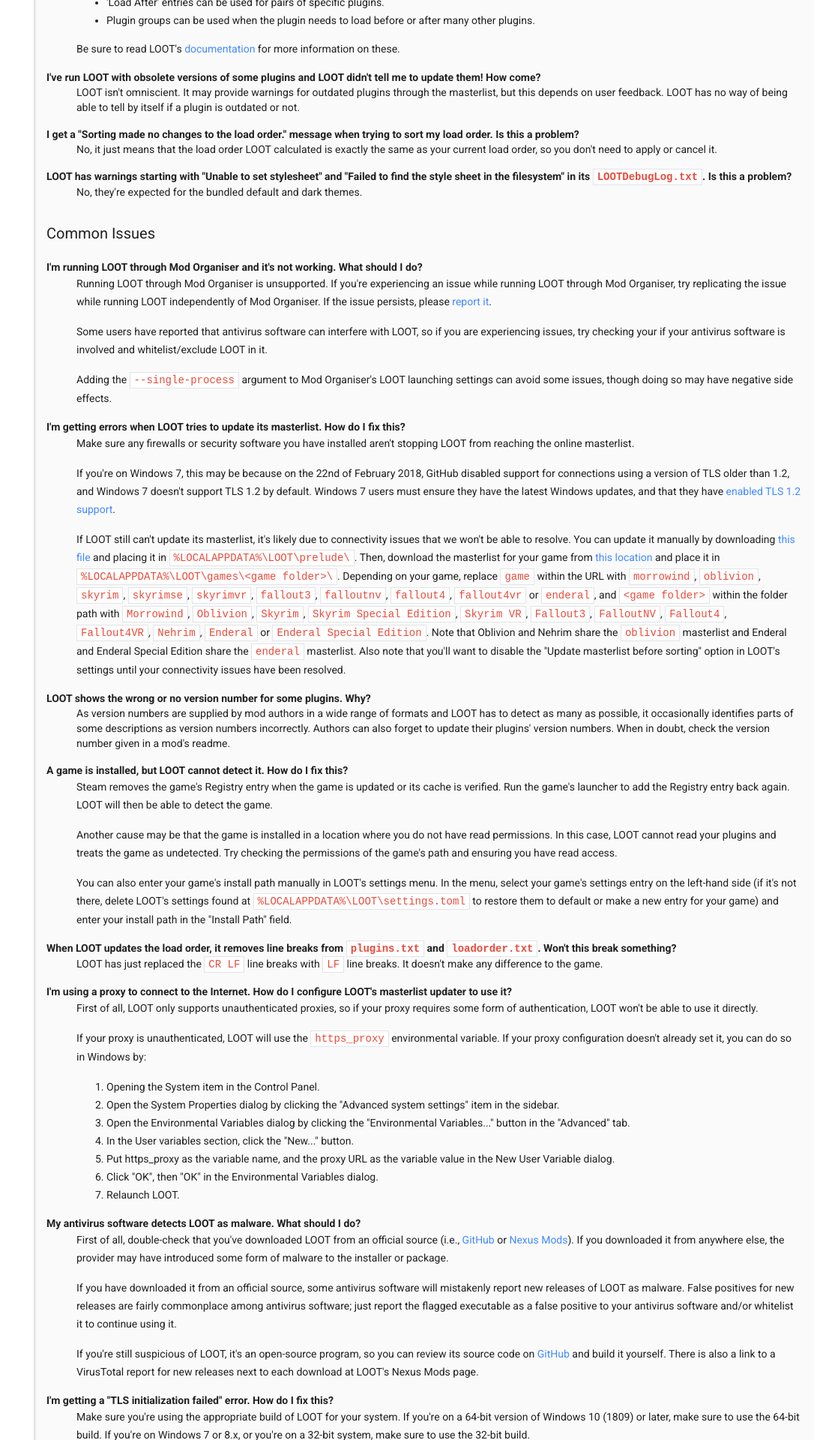
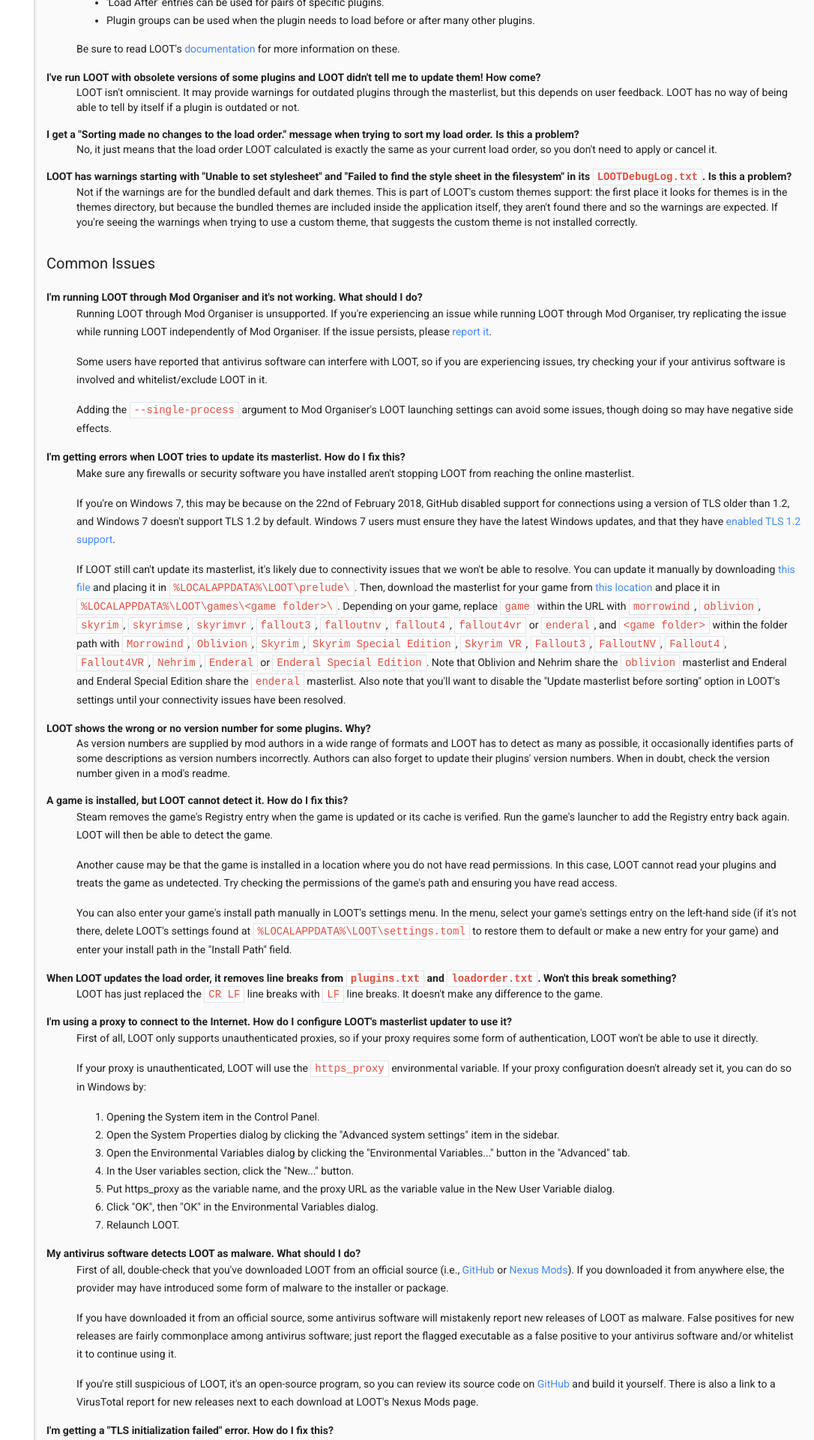
Before and after one commit to loot/loot.github.io, a Jekyll site: the page built from docs/help/LOOT-FAQs.html, in a window 1280 px wide. Shown: the part 1819-3739 px from the top of the page at 75% size, without its empty margins (194-1280 px from the left). Built offline with Jekyll 4.4.1, drawn with Linux system fonts in a browser that asks for light colours; nearby versions of some CDN libraries.

Commit message:
Add detail to stylesheet failure FAQ entry

```diff
--- a/docs/help/LOOT-FAQs.html
+++ b/docs/help/LOOT-FAQs.html
@@ -110,7 +110,7 @@
   <dd>No, it just means that the load order LOOT calculated is exactly the same as your current load order, so you don't need to apply or cancel it.</dd>
 
   <dt id="stylesheet-failure">LOOT has warnings starting with "Unable to set stylesheet" and "Failed to find the style sheet in the filesystem" in its <code>LOOTDebugLog.txt</code>. Is this a problem?</dt>
-  <dd>No, they're expected for the bundled default and dark themes.</dd>
+  <dd>Not if the warnings are for the bundled default and dark themes. This is part of LOOT's custom themes support: the first place it looks for themes is in the themes directory, but because the bundled themes are included inside the application itself, they aren't found there and so the warnings are expected. If you're seeing the warnings when trying to use a custom theme, that suggests the custom theme is not installed correctly.</dd>
 </dl>
 
 <h3>Common Issues</h3>
```
